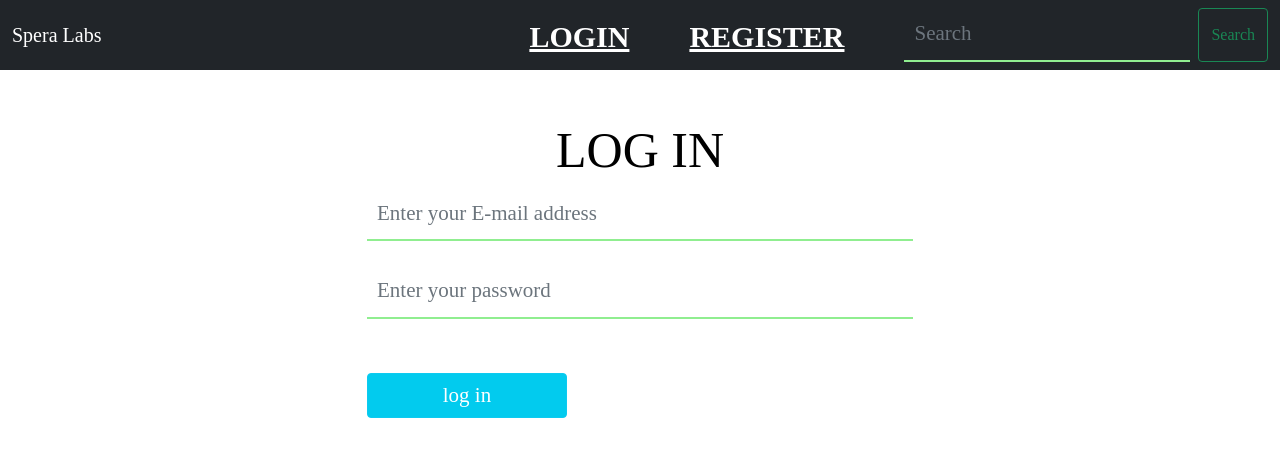
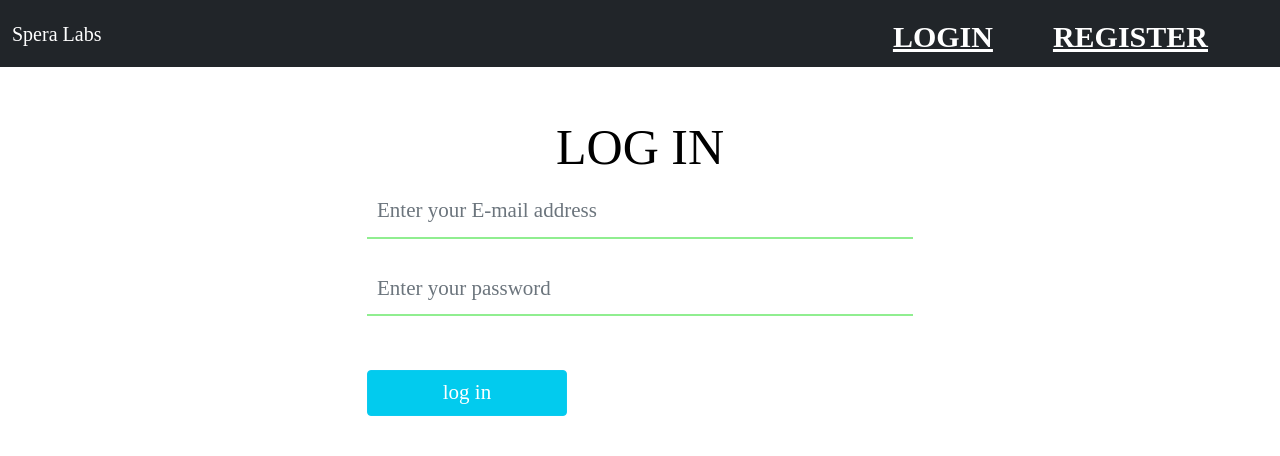
Before and after one commit to LahiruPrasad12/DELIVERY-MANAGMENT, a React (Create React App) app in the folder frontend/: page / in a window 1280 px wide. Shown: the top 456 px of the page. Built offline with nearby package versions, Linux system fonts and the light colour scheme; no server answers.

Commit message:
create nav bar and stylish it

```diff
--- a/frontend/src/layout/NavBar.js
+++ b/frontend/src/layout/NavBar.js
@@ -3,6 +3,8 @@
 import AuthContext from '../context/Authcontext';
 import "./Navbar.css"
 export default function NavBar() {
+
+    //This is used to notify that whether this user already loged in or not
     const { loggedIn } = useContext(AuthContext);
     return (
             <nav class="navbar navbar-dark bg-dark">
@@ -24,10 +26,6 @@
                     </>)
                 }
 
-
-
-                <input class="form-control me-2" type="search" placeholder="Search" aria-label="Search"/>
-                <button class="btn btn-outline-success" type="submit">Search</button>
                 </form>
             </div>
             </nav>
```
